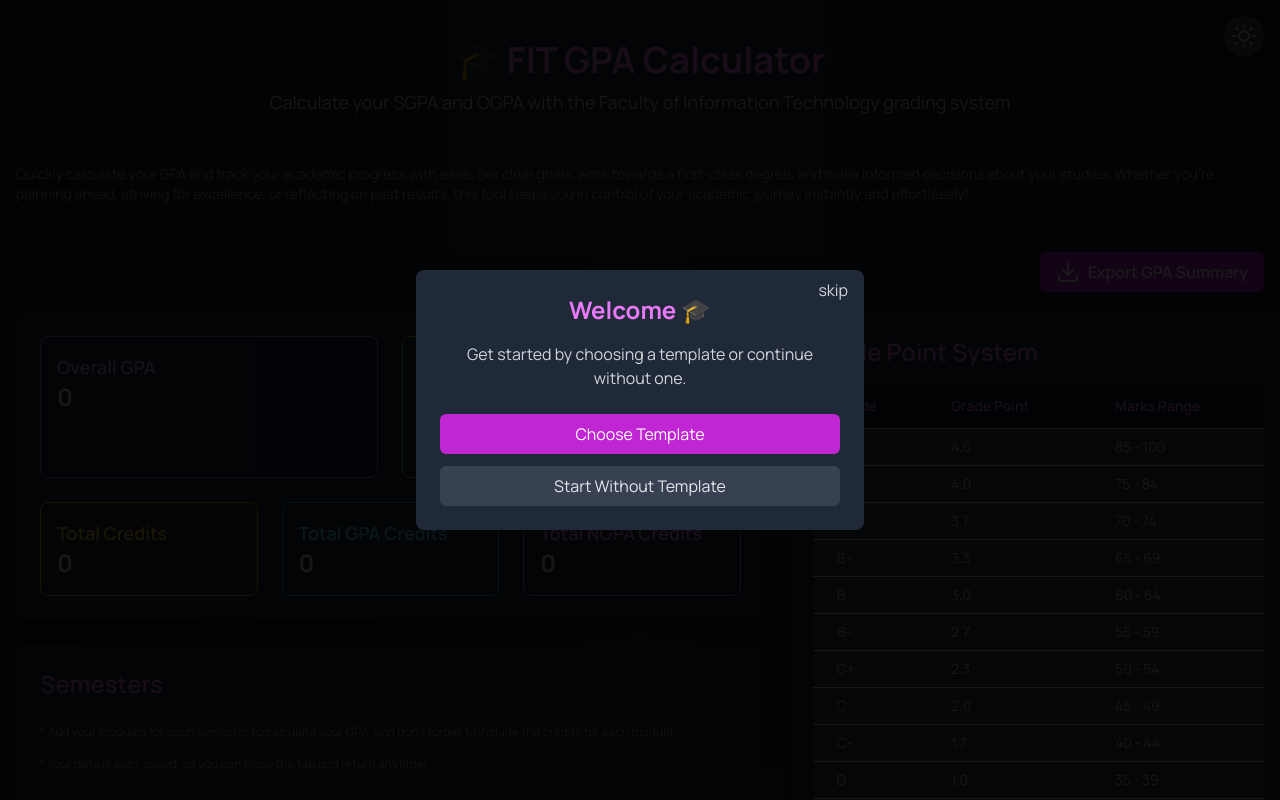
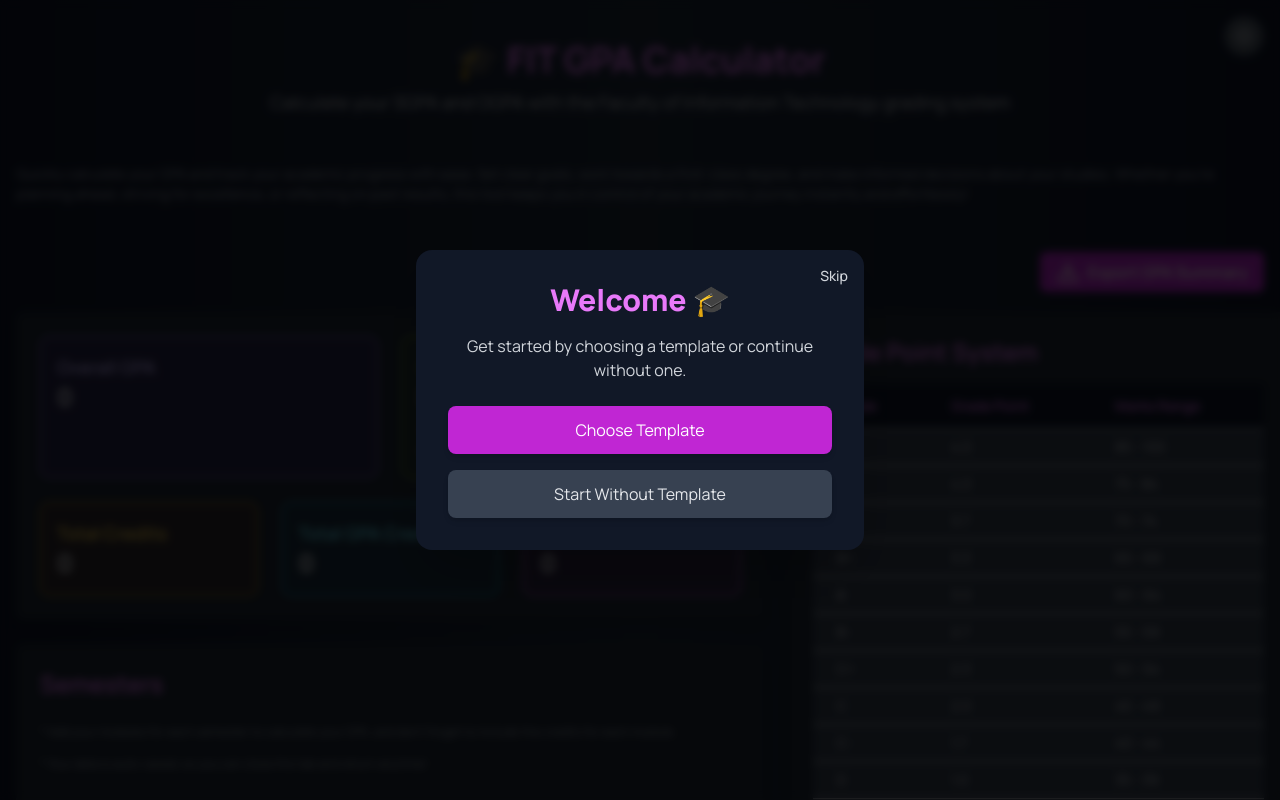
Before and after one commit to IshanHansaka/fit-gpa-calculator, a Next.js app: page / in a window 1280 px wide. Shown: the top 800 px of the page. Built offline with nearby package versions, Linux system fonts and the light colour scheme.

Commit message:
chore: enahnce dark mode and light mode styles

```diff
--- a/components/InitialModal.tsx
+++ b/components/InitialModal.tsx
@@ -12,9 +12,7 @@ export default function InitialModal() {
 
   useEffect(() => {
     const hasVisited = localStorage.getItem('hasVisited');
-    if (!hasVisited) {
-      setShowModal(true);
-    }
+    if (!hasVisited) setShowModal(true);
   }, []);
 
   const handleSkip = () => {
@@ -28,7 +26,6 @@ export default function InitialModal() {
     if (!degree || !level || !semester) return;
 
     const maxSemesterId = (Number(level) - 1) * 2 + Number(semester);
-
     const selectedDegree = degreeMap[degree];
     const selectedSemesters = selectedDegree.filter(
       (s) => s.id <= maxSemesterId
@@ -43,33 +40,34 @@ export default function InitialModal() {
   if (!showModal) return null;
 
   return (
-    <div className="fixed inset-0 bg-black bg-opacity-90 flex items-center justify-center z-50 px-6">
-      <div className="bg-white dark:bg-gray-800 p-6 rounded-lg shadow-lg max-w-md w-full flex flex-col justify-center items-center relative">
+    <div className="fixed inset-0 flex items-center justify-center z-50 px-6 bg-black bg-opacity-80 backdrop-blur-sm">
+      <div className="bg-white dark:bg-gray-900 p-8 rounded-2xl shadow-2xl max-w-md w-full flex flex-col justify-center items-center relative transition-colors duration-300">
+        {/* Skip button */}
         <button
           onClick={handleSkip}
-          className="absolute top-2 right-4 text-md text-gray-500 hover:text-gray-700 dark:text-gray-300 dark:hover:text-white"
+          className="absolute top-4 right-4 text-sm font-medium text-gray-500 hover:text-gray-700 dark:text-gray-300 dark:hover:text-white transition-colors"
         >
-          skip
+          Skip
         </button>
 
         {step === 1 && (
           <>
-            <h2 className="text-2xl font-bold mb-4 text-fuchsia-600 dark:text-fuchsia-400 text-center">
+            <h2 className="text-3xl font-extrabold mb-4 text-fuchsia-600 dark:text-fuchsia-400 text-center">
               Welcome 🎓
             </h2>
-            <p className="text-gray-700 dark:text-gray-300 mb-6 text-base text-center">
+            <p className="text-gray-700 dark:text-gray-300 mb-6 text-center text-base">
               Get started by choosing a template or continue without one.
             </p>
-            <div className="flex flex-col gap-3 w-full">
+            <div className="flex flex-col gap-4 w-full">
               <button
                 onClick={handleNext}
-                className="px-6 py-2 bg-fuchsia-600 text-white rounded-md hover:bg-fuchsia-700"
+                className="px-6 py-3 bg-fuchsia-600 text-white rounded-lg hover:bg-fuchsia-700 transition-colors shadow-md"
               >
                 Choose Template
               </button>
               <button
                 onClick={handleSkip}
-                className="px-6 py-2 bg-gray-200 text-gray-800 rounded-md hover:bg-gray-300 dark:bg-gray-700 dark:text-gray-200 dark:hover:bg-gray-600"
+                className="px-6 py-3 bg-gray-200 text-gray-800 rounded-lg hover:bg-gray-300 dark:bg-gray-700 dark:text-gray-200 dark:hover:bg-gray-600 transition-colors shadow-md"
               >
                 Start Without Template
               </button>
@@ -79,18 +77,19 @@ export default function InitialModal() {
 
         {step === 2 && (
           <>
-            <h2 className="text-2xl font-bold mb-4 text-fuchsia-600 dark:text-fuchsia-400 text-center">
+            <h2 className="text-3xl font-extrabold mb-4 text-fuchsia-600 dark:text-fuchsia-400 text-center">
               Setup Your Template
             </h2>
 
-            <div className="w-full mb-3">
-              <label className="block mb-2 font-semibold text-sm text-gray-900 dark:text-white">
+            {/* Degree */}
+            <div className="w-full mb-4">
+              <label className="block mb-2 font-semibold text-sm text-gray-900 dark:text-gray-200">
                 Degree
               </label>
               <select
                 value={degree}
                 onChange={(e) => setDegree(e.target.value as Degree)}
-                className="w-full px-3 py-2 rounded-md focus:ring-2 focus:ring-fuchsia-500"
+                className="w-full px-3 py-2 rounded-lg border border-gray-300 dark:border-gray-700 bg-white dark:bg-gray-800 text-gray-900 dark:text-gray-200 focus:ring-2 focus:ring-fuchsia-500 transition-colors"
               >
                 <option value="" disabled>
                   Select your degree
@@ -103,14 +102,15 @@ export default function InitialModal() {
               </select>
             </div>
 
-            <div className="w-full mb-3">
-              <label className="block mb-2 font-semibold text-sm text-gray-900 dark:text-white">
+            {/* Level */}
+            <div className="w-full mb-4">
+              <label className="block mb-2 font-semibold text-sm text-gray-900 dark:text-gray-200">
                 Level
               </label>
               <select
                 value={level}
                 onChange={(e) => setLevel(Number(e.target.value))}
-                className="w-full px-3 py-2 rounded-md focus:ring-2 focus:ring-fuchsia-500"
+                className="w-full px-3 py-2 rounded-lg border border-gray-300 dark:border-gray-700 bg-white dark:bg-gray-800 text-gray-900 dark:text-gray-200 focus:ring-2 focus:ring-fuchsia-500 transition-colors"
               >
                 <option value="" disabled>
                   Select level
@@ -123,14 +123,15 @@ export default function InitialModal() {
               </select>
             </div>
 
+            {/* Semester */}
             <div className="w-full mb-6">
-              <label className="block mb-2 font-semibold text-sm text-gray-900 dark:text-white">
+              <label className="block mb-2 font-semibold text-sm text-gray-900 dark:text-gray-200">
                 Semester
               </label>
               <select
                 value={semester}
                 onChange={(e) => setSemester(Number(e.target.value))}
-                className="w-full px-3 py-2 rounded-md focus:ring-2 focus:ring-fuchsia-500"
+                className="w-full px-3 py-2 rounded-lg border border-gray-300 dark:border-gray-700 bg-white dark:bg-gray-800 text-gray-900 dark:text-gray-200 focus:ring-2 focus:ring-fuchsia-500 transition-colors"
               >
                 <option value="" disabled>
                   Select semester
@@ -146,7 +147,7 @@ export default function InitialModal() {
             <button
               onClick={handleStart}
               disabled={!degree || !semester || !level}
-              className="px-6 py-2 bg-fuchsia-600 text-white rounded-md hover:bg-fuchsia-700 disabled:opacity-50"
+              className="px-6 py-3 bg-fuchsia-600 text-white rounded-lg hover:bg-fuchsia-700 disabled:opacity-50 transition-colors shadow-md"
             >
               Get Started
             </button>
```
